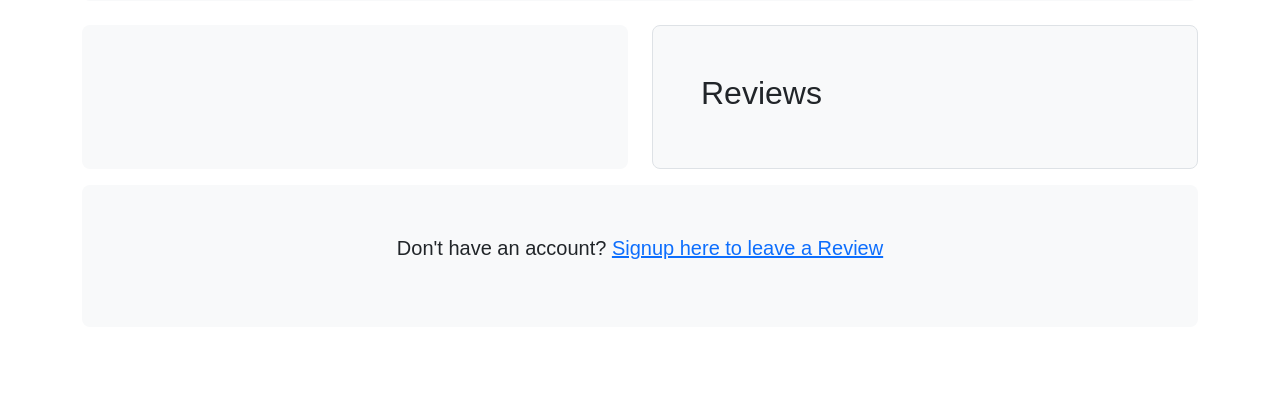
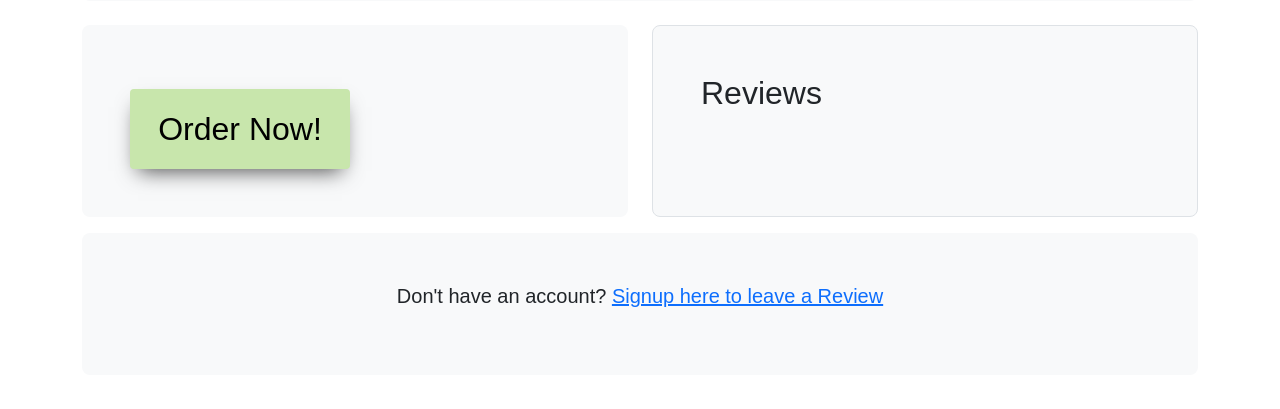
Before and after one commit to Colm1711/curdine, a Django app: template templates/food_item.html in a window 1280 px wide. Shown: the part 256-665 px from the top of the page. Run offline with Django 4.2, Linux system fonts and the light colour scheme; the template is opened without the code that fills it, so the values that code supplies are empty; some libraries are stand-ins or nearby versions.

Commit message:
Add button to food item for UX flow to orders

```diff
--- a/templates/food_item.html
+++ b/templates/food_item.html
@@ -26,6 +26,7 @@
     <div class="col-md-6 mb-3">
       <div class="h-100 p-5 bg-light rounded-3">
         <p class="lead">{{ item.description }}</p>
+        <a class="btn menubtn" href="{% url 'order' %}">Order Now!</a>
       </div>
     </div>
     <!--Food Item Reviews-->
```
